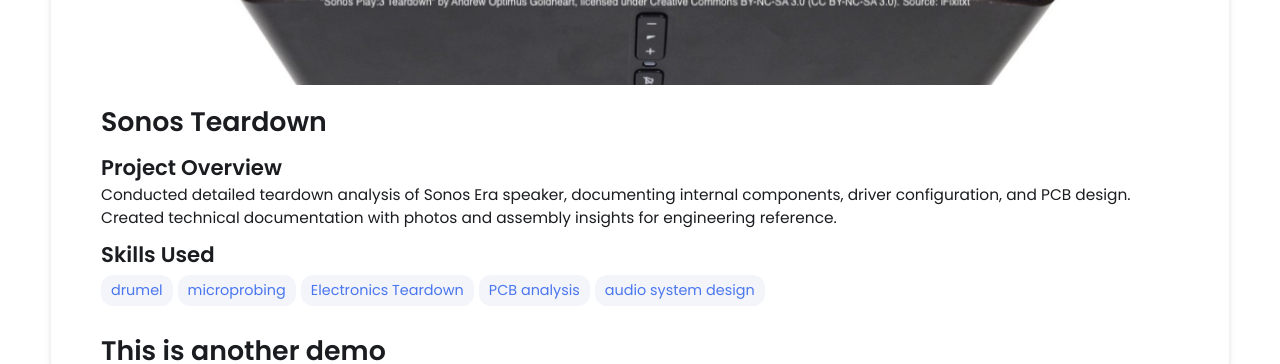
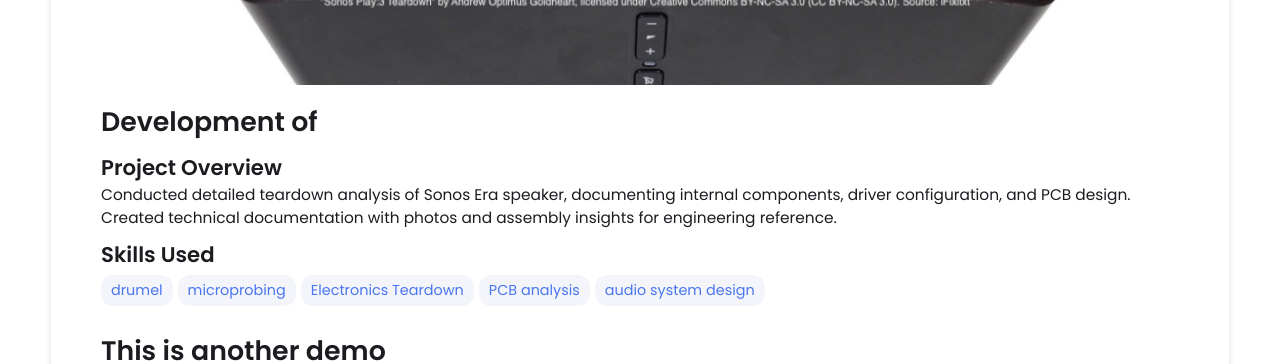
Before and after one commit to Maxgoodman07/Maxgoodman07.github.io, a Jekyll site: the page built from _projects/sonos-teardown/index.md, in a window 1280 px wide. Shown: the part 405-769 px from the top of the page. Built offline with Jekyll 4.4.1, drawn with Linux system fonts in a browser that asks for light colours.

Commit message:
Update index.md

```diff
--- a/_projects/sonos-teardown/index.md
+++ b/_projects/sonos-teardown/index.md
@@ -1,6 +1,6 @@
 ---
 layout: post
-title: Sonos Teardown
+title: Development of
 description: Conducted detailed teardown analysis of Sonos Era speaker, documenting internal components, driver configuration, and PCB design. Created technical documentation with photos and assembly insights for engineering reference.
 skills:
   - drumel
```
